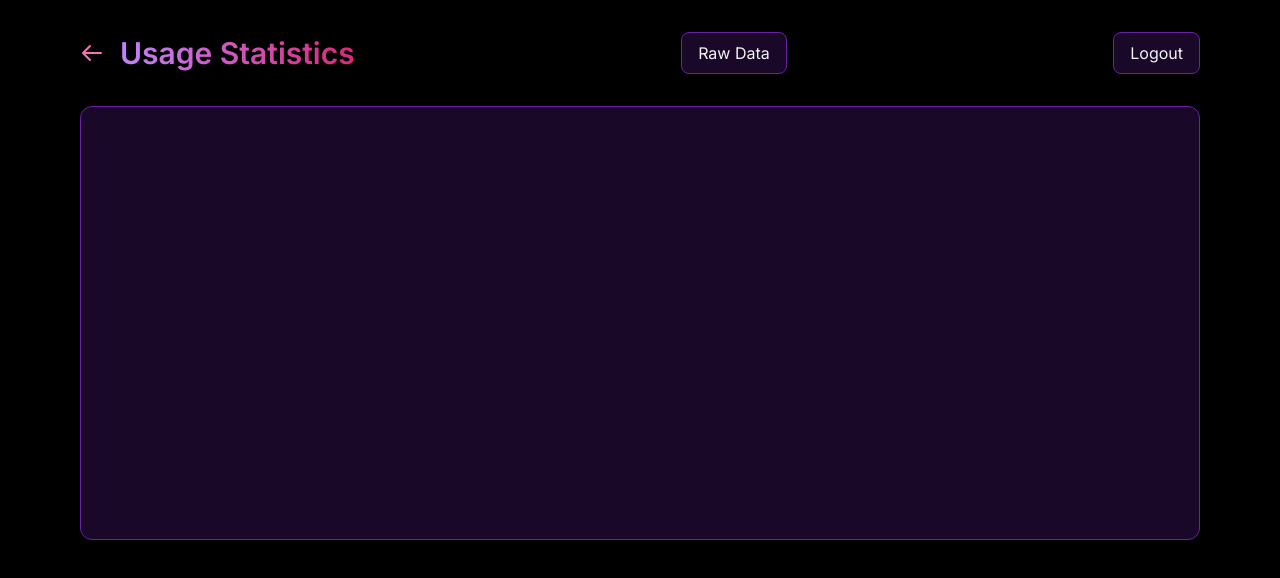
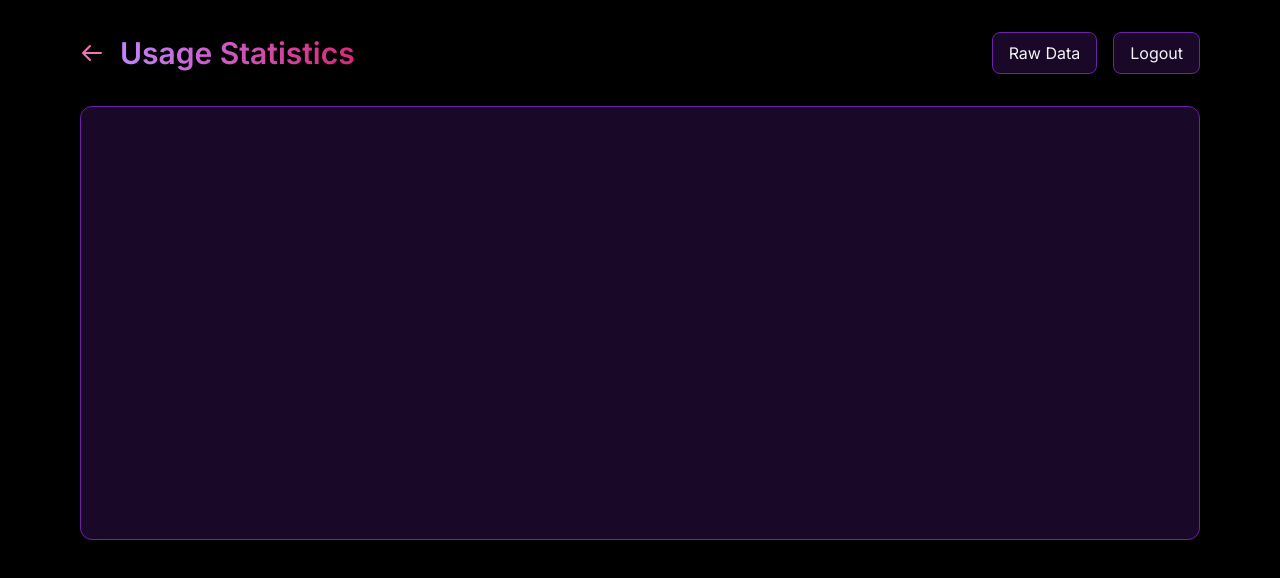
Before and after one commit to janwilmake/forgithub.dashboard, a website: page usage.html in a window 1280 px wide. Drawn offline with nearby package versions, Linux system fonts and the light colour scheme.

Commit message:
improvements

```diff
--- a/usage.html
+++ b/usage.html
@@ -32,6 +32,7 @@
                 </h1>
             </div>
 
+            <div class="flex flex-row gap-4">
                 <a href="/usage.json"
                     class="bg-purple-900/30 border border-purple-800 px-4 py-2 rounded-lg hover:bg-purple-800/30 transition-colors">
                     Raw Data
@@ -40,6 +41,7 @@
                     class="bg-purple-900/30 border border-purple-800 px-4 py-2 rounded-lg hover:bg-purple-800/30 transition-colors">
                     Logout
                 </a>
+            </div>
         </div>
 
         <!-- Chart Container -->
```
Lines whose indentation alone changed are shown as unchanged.
